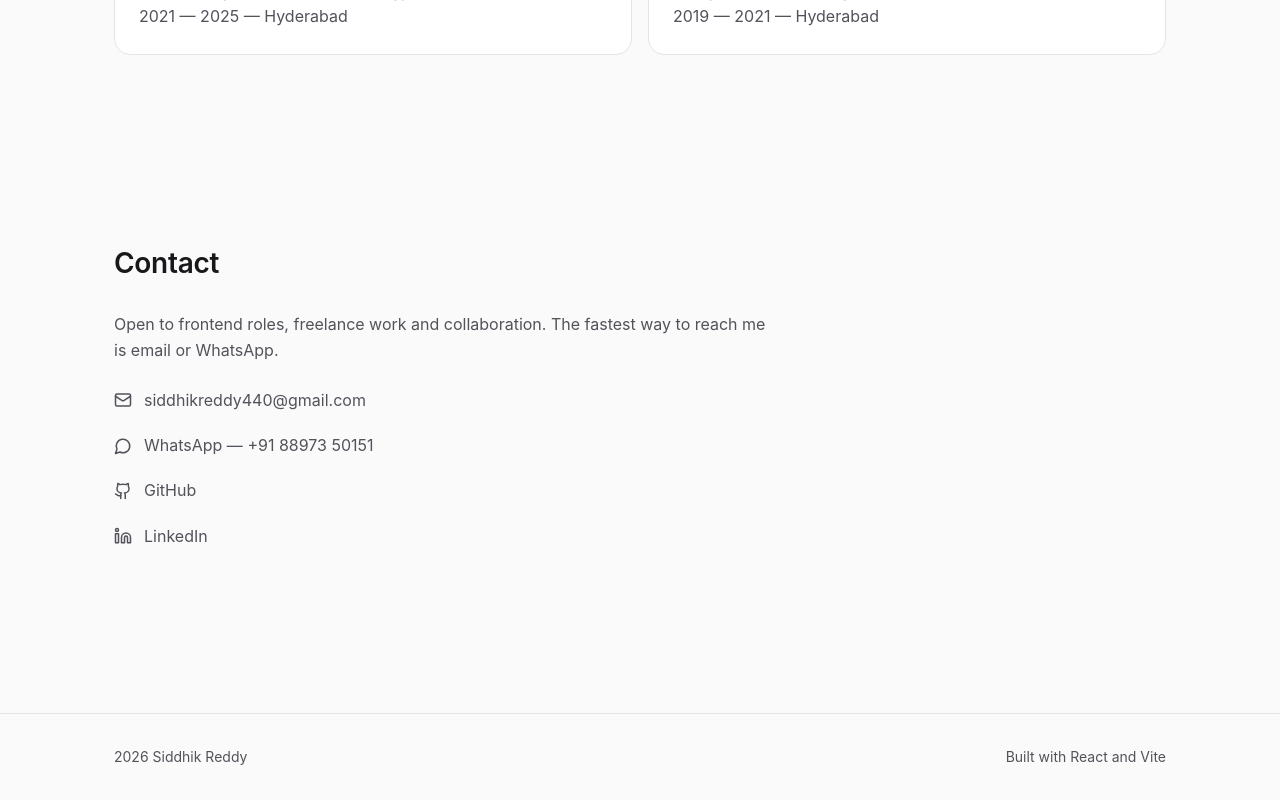
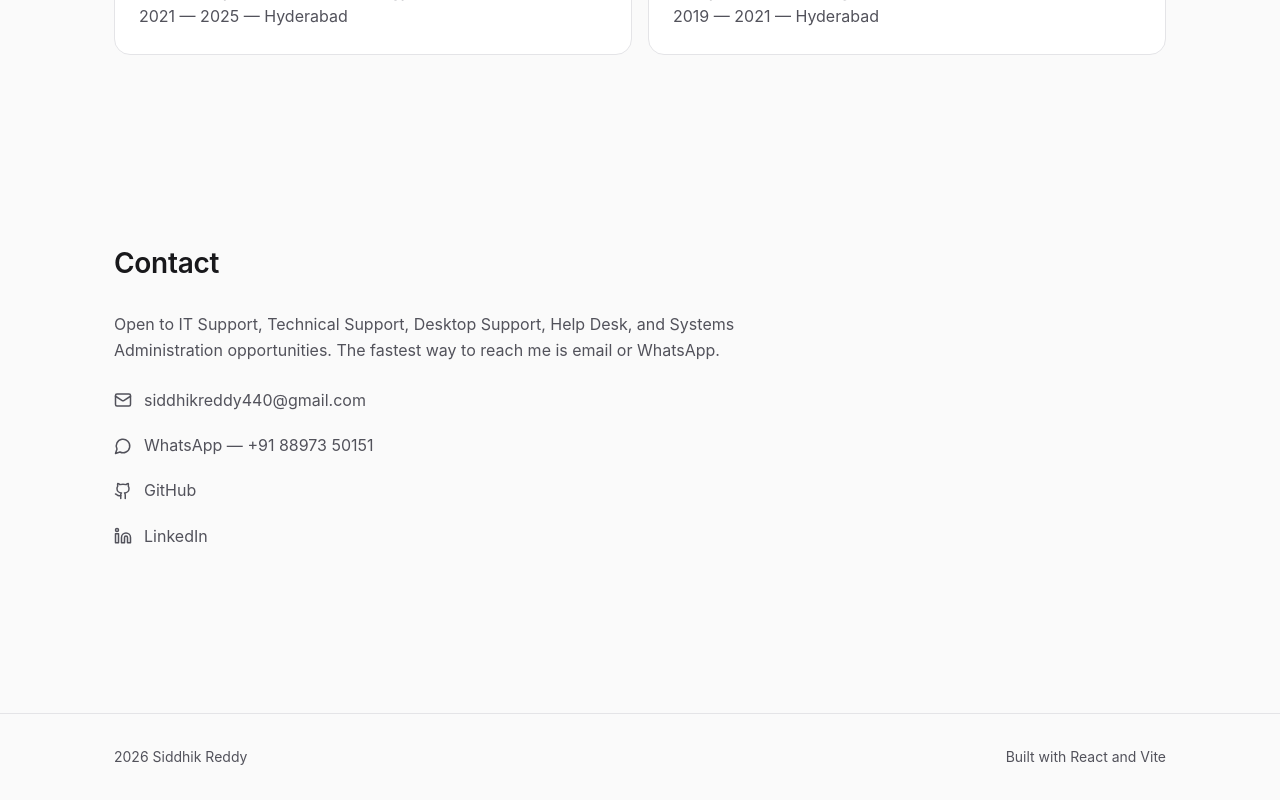
Before and after one commit to siddhik-reddy/portfolio, a React (Vite) app: page / in a window 1280 px wide. Shown: the part 4186-4986 px from the top of the page. Built offline with nearby package versions, Linux system fonts and the light colour scheme.

Commit message:
Update Contact.jsx

```diff
--- a/src/components/Contact.jsx
+++ b/src/components/Contact.jsx
@@ -8,14 +8,13 @@ export default function Contact() {
     7
   )} ${profile.whatsapp.slice(7)}`;
 
-  return (
-    <section id="contact" className="section">
-      <div className="container">
-        <h2 className="h2 section-title">Contact</h2>
+return ( <section id="contact" className="section"> <div className="container"> <h2 className="h2 section-title">Contact</h2>
+
 
     <p className="body-text">
-          Open to frontend roles, freelance work and collaboration. The fastest
-          way to reach me is email or WhatsApp.
+      Open to IT Support, Technical Support, Desktop Support, Help Desk,
+      and Systems Administration opportunities. The fastest way to reach
+      me is email or WhatsApp.
     </p>
 
     <ul className="contact-list contact-list-lg">
@@ -25,12 +24,14 @@ export default function Contact() {
           <span>{profile.email}</span>
         </a>
       </li>
+
       <li>
         <a href={whatsappUrl} target="_blank" rel="noreferrer">
           <MessageCircle size={18} />
           <span>WhatsApp — {whatsappLabel}</span>
         </a>
       </li>
+
       <li>
         <a
           href={profile.links.github}
@@ -41,6 +42,7 @@ export default function Contact() {
           <span>GitHub</span>
         </a>
       </li>
+
       <li>
         <a
           href={profile.links.linkedin}
@@ -54,5 +56,7 @@ export default function Contact() {
     </ul>
   </div>
 </section>
+
+
 );
 }
```
Lines whose indentation alone changed are shown as unchanged.
